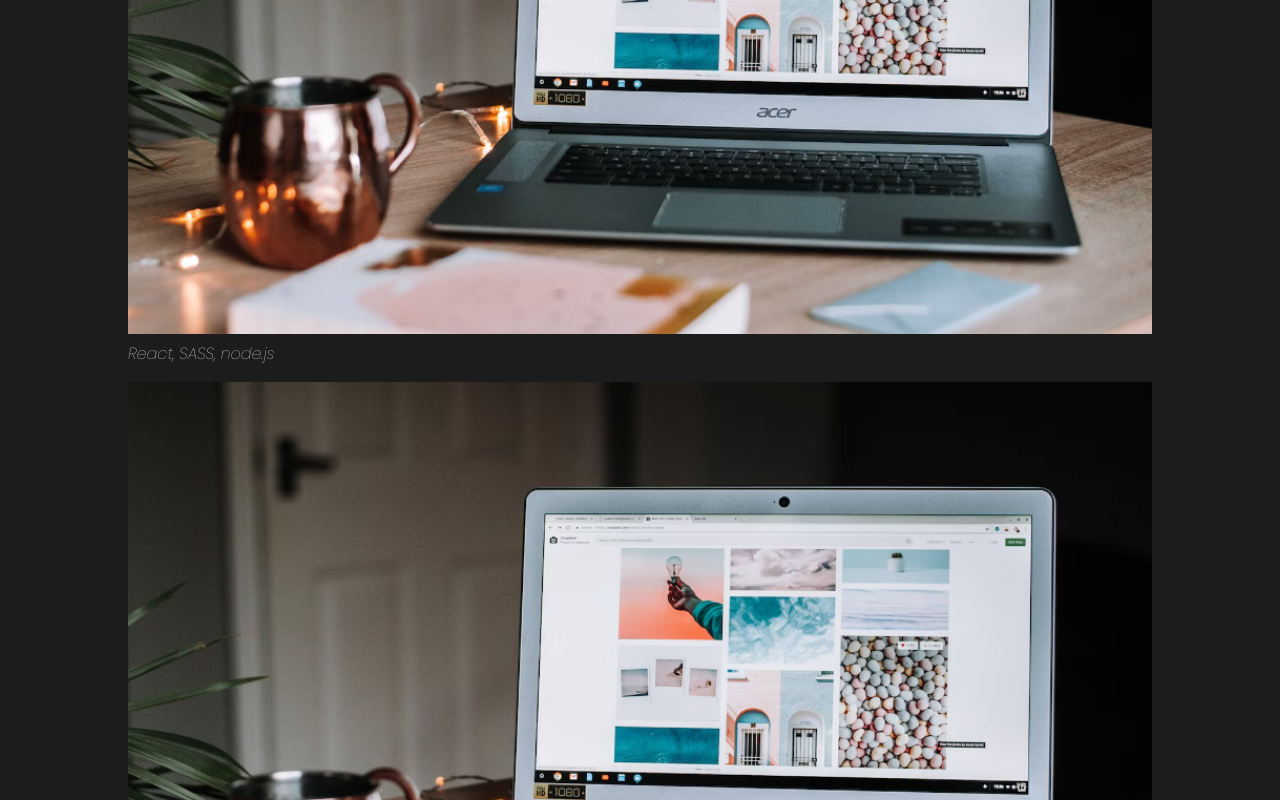
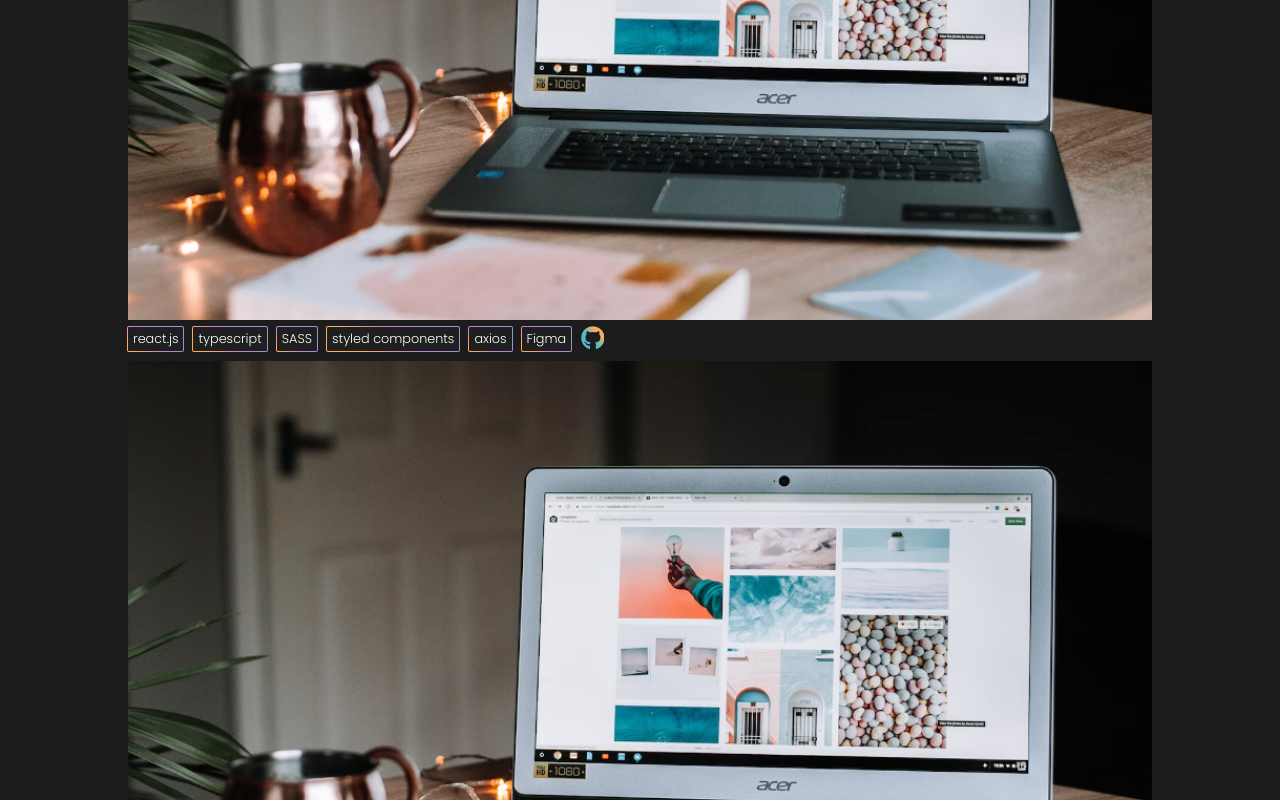
Before and after one commit to evelinanorlin/react_portfolio, a React (Vite) app in the folder portfolio/: page / in a window 1280 px wide. Shown: the part 2607-3407 px from the top of the page. Built offline with nearby package versions, Linux system fonts and the light colour scheme.

Commit message:
styling portfolio items

```diff
--- a/portfolio/src/components/Portfolio.tsx
+++ b/portfolio/src/components/Portfolio.tsx
@@ -1,25 +1,25 @@
-import placeholder from '/portfolio_placeholder.png'
+import { portfolioItems } from '../data/portfolioItems';
 
 export const Portfolio = () => {
+  const itemsHtml = portfolioItems.map((item, index) => {
+    return (
+    <div className='portfolio-item' key={index}>
+      <img src={item.image} alt='portfolio item' />
+        <div className='tech-stack'>
+         {item.techStack.map((tech, index) => {
+            return (
+              <span key={index} className='tech-item gradient-border'>{tech}</span>
+            )
+         })}
+        {item.gitHub ? <a href={item.gitHub} target='_blank' rel='noreferrer' className='rainbow-text'><i className="fa-brands fa-github"></i></a> : null}
+        </div>
+    </div>
+    )
+  })
   return (
     <>
       <section className='portfolio container' id='portfolio'>
-        <div>
-          <img src={placeholder} />
-          <p className='italic'>React, SASS, node.js</p>
-        </div>
-        <div>
-          <img src={placeholder} />
-          <p className='italic'>React, SASS, node.js</p>
-        </div>
-        <div>
-          <img src={placeholder} />
-          <p className='italic'>React, SASS, node.js</p>
-        </div>
-        <div>
-          <img src={placeholder} />
-          <p className='italic'>React, SASS, node.js</p>
-        </div>
+        {itemsHtml}
       </section>
     </>
   )
--- /dev/null
+++ b/portfolio/src/data/portfolioItems.ts
@@ -0,0 +1,38 @@
+export const portfolioItems = [
+  {
+    title: 'yoga talks',
+    type: 'freelance project',
+    description: 'A website for a yoga teacher',
+    image: '/portfolio_placeholder.png',
+    myWork: ['web design', 'wordpress development', 'graphic profile'],
+    techStack: ['wordpress', 'divi theme'],
+    link: 'https://yogatalks.se'
+  },
+  {
+    title: 'm/s Virgo',
+    type: 'freelance project',
+    description: 'A website for a ship',
+    image: '/portfolio_placeholder.png',
+    myWork: ['web design', 'web development', 'logo design', 'graphic profile'],
+    techStack: ['react.js', 'typescript', 'SASS', 'Adobe Illustrator'],
+    link: 'https://msvirgo.se',
+  },  {
+    title: 'Yrkesvägledarn',
+    type: 'school project',
+    description: 'A website for advise young people about education and job possibilities, in collaboration with Arbetsförmedlingen',
+    image: '/portfolio_placeholder.png',
+    myWork: ['web design', 'web development'],
+    techStack: ['react.js', 'typescript', 'SASS', 'styled components', 'axios', 'Figma'],
+    link: 'https://remarkable-mandazi-92caa0.netlify.app/',
+    gitHub: 'https://github.com/evelinanorlin/af-case-ver-2'
+  },  {
+    title: 'Tic Tac Toe',
+    type: 'school project',
+    description: 'A Tic Tac Toe game',
+    image: '/portfolio_placeholder.png',
+    myWork: ['web design', 'web development'],
+    techStack: ['vue.js', 'typescript', 'SASS'],
+    link: 'https://tictactoe-portfolio.netlify.app/',
+    gitHub: 'https://github.com/evelinanorlin/tic-tac-toe'
+  }
+]
--- a/portfolio/src/style/_portfolio.scss
+++ b/portfolio/src/style/_portfolio.scss
@@ -2,8 +2,62 @@
   img{
     width: 100%;
   }
-  p{
-    margin-top: 0;
+  .rainbow-text{
+    font-size: 1.5rem;
+    background: linear-gradient(
+      45deg,
+      #FEAC5E 20%,
+      #C779D0 30%,
+      #4BC0C8 70%,
+      #FEAC5E 80%
+  );
+    -webkit-background-clip: text;
+    background-clip: text;
+    -webkit-text-fill-color: transparent;
+    text-fill-color: transparent;
+    background-size: 500% auto;
+    animation: textShine 5s ease-in-out infinite alternate;
+  }
+  .gradient-border {
+    --borderWidth: 1px;
+    background: #1D1F20;
+    position: relative;
+    border-radius: var(--borderWidth);
+  }
+  .gradient-border:after {
+    content: '';
+    position: absolute;
+    top: calc(-1 * var(--borderWidth));
+    left: calc(-1 * var(--borderWidth));
+    height: calc(100% + var(--borderWidth) * 2);
+    width: calc(100% + var(--borderWidth) * 2);
+    background: linear-gradient(
+      45deg,
+      #FEAC5E 20%,
+      #C779D0 30%,
+      #4BC0C8 70%,
+      #FEAC5E 80%
+  );
+    border-radius: calc(2 * var(--borderWidth));
+    z-index: -1;
+    animation: textShine 3s ease alternate infinite;
+    background-size: 300% 300%;
+  }
+  .tech-stack{
+    display: flex;
+    align-items: center;
+    flex-wrap: wrap;
+    row-gap: 3px;
+    column-gap: 5px;
+    a{
+      margin-top: -10px;
+    }
+    .tech-item{
+      font-size: 0.8rem;
+      padding: 3px 5px;
+      margin: 0 5px 10px 0;
+      font-weight: 300;
+    }
   }
 }
 
```
